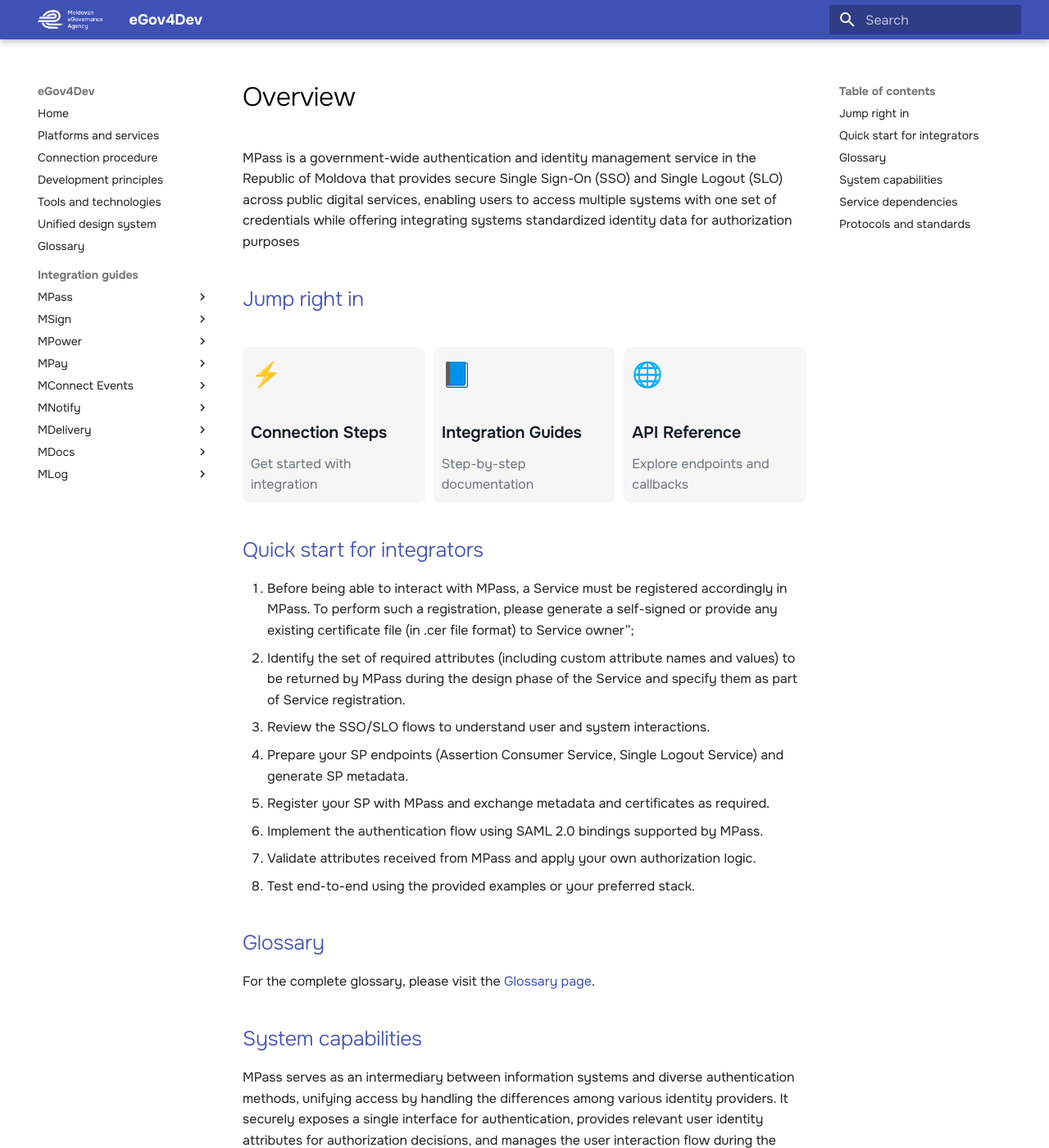
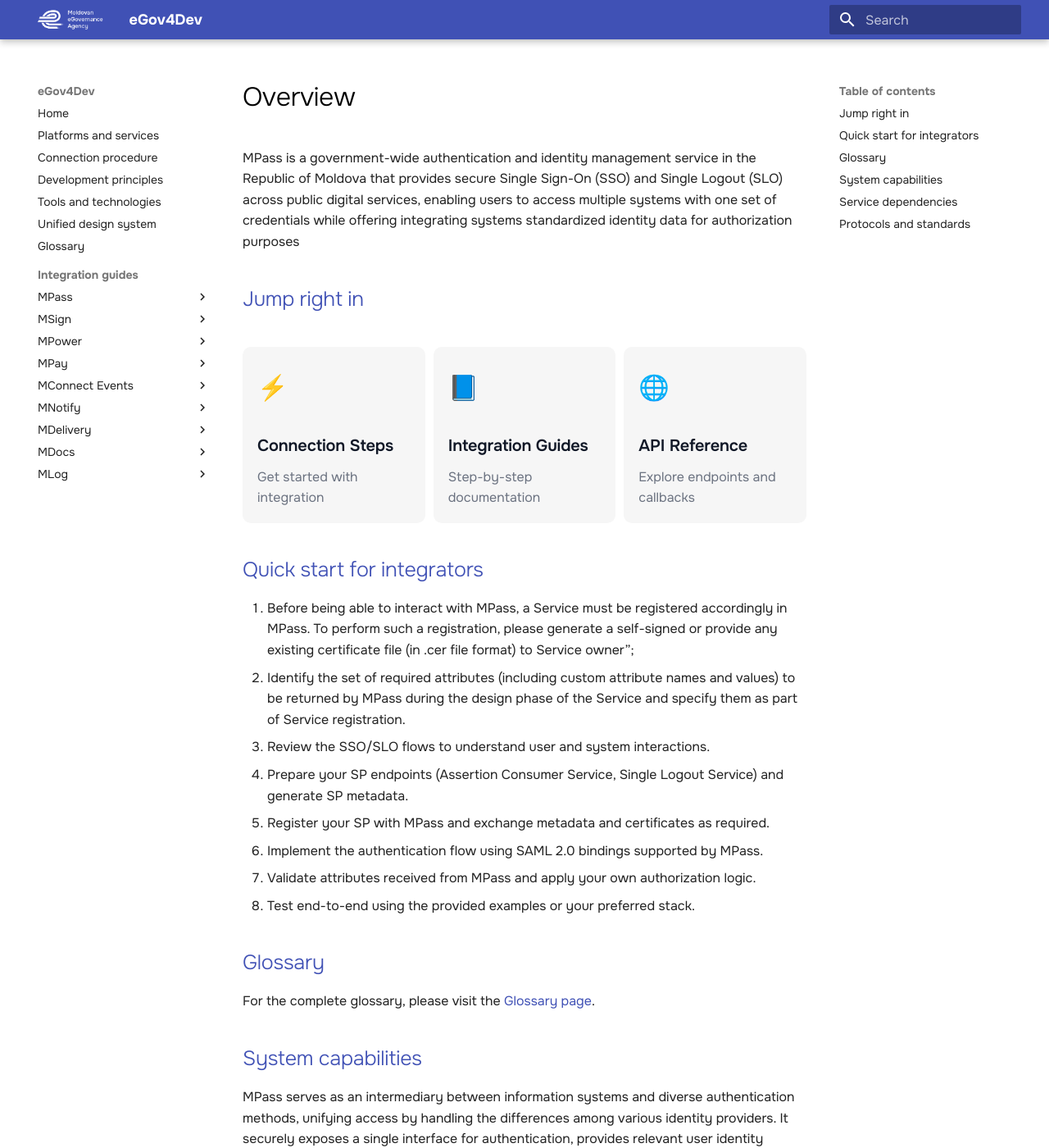
Before and after one commit to egov-moldova/egov4dev, an MkDocs documentation site: the page built from docs/guides/mpass/index.md, in a window 1280 px wide and 1400 px high. Shown: the whole window at 82% size. Built offline with MkDocs 1.6.1 and Material for MkDocs 9.7.7, drawn with Linux system fonts in a browser that asks for light colours.

Commit message:
Update index.md

```diff
--- a/docs/guides/mpass/index.md
+++ b/docs/guides/mpass/index.md
@@ -7,17 +7,17 @@
 <div style="margin: 2rem 0;">
   <div style="display: flex; gap: 0.5rem;">
     <a href="process/" class="quick-link-card">
-      <div style="font-size: 1.5rem; margin-bottom: 0.2rem;">⚡</div>
+      <div style="font-size: 1.5rem; margin-top: 0.4rem;">⚡</div>
       <h3 style="font-size: 1rem; font-weight: 600; color: #111827; margin-bottom: 0.5rem;">Connection Steps</h3>
       <p style="color: #6b7280; margin: 0; font-size: 0.8rem;">Get started with integration</p>
     </a>
     <a href="integration-development/" class="quick-link-card">
-      <div style="font-size: 1.5rem; margin-bottom: 0.2rem;">📘</div>
+      <div style="font-size: 1.5rem; margin-top: 0.4rem;">📘</div>
       <h3 style="font-size: 1rem; font-weight: 600; color: #111827; margin-bottom: 0.5rem;">Integration Guides</h3>
       <p style="color: #6b7280; margin: 0; font-size: 0.8rem;">Step-by-step documentation</p>
     </a>
     <a href="api-references/" class="quick-link-card">
-      <div style="font-size: 1.5rem; margin-bottom: 0.2rem;">🌐</div>
+      <div style="font-size: 1.5rem; margin-top: 0.4rem;">🌐</div>
       <h3 style="font-size: 1rem; font-weight: 600; color: #111827; margin-bottom: 0.5rem;">API Reference</h3>
       <p style="color: #6b7280; margin: 0; font-size: 0.8rem;">Explore endpoints and callbacks</p>
     </a>
@@ -29,7 +29,7 @@
     display: block;
     flex: 1 1 0;
     min-width: 0;
-    padding: 0.5rem;
+    padding: 0.9rem;
     background: #f6f6f6;
     border-radius: 10px;
     text-decoration: none;
```
